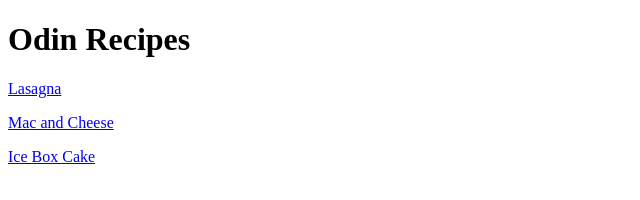
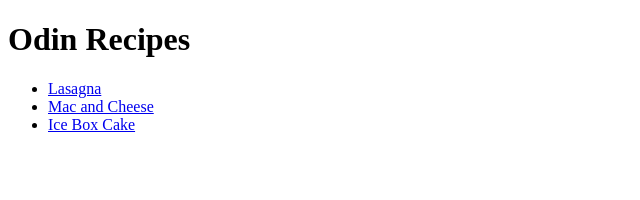
Before and after one commit to losecontrol4/odin-recipes, a plain HTML site: page index.html in a window 1280 px wide. Shown: the whole page, without its empty margins (0-640 px from the left). Drawn offline with Linux system fonts and the light colour scheme.

Commit message:
Add naviagtion to homepage and top of page for all recipes.

```diff
--- a/index.html
+++ b/index.html
@@ -7,8 +7,10 @@
   </head>
   <body>
     <h1>Odin Recipes</h1>
-    <p><a href="/recipes/lasagna.html">Lasagna</a></p>
-    <p><a href="/recipes/mac-and-cheese.html">Mac and Cheese</a></p>
-    <p><a href="/recipes/ice-box-cake.html">Ice Box Cake</a></p>
+    <ul>
+      <li><a href="/recipes/lasagna.html">Lasagna</a></li>
+      <li><a href="/recipes/mac-and-cheese.html">Mac and Cheese</a></li>
+      <li><a href="/recipes/ice-box-cake.html">Ice Box Cake</a></li>
+    </ul>
   </body>
 </html>
```
Also changed, not shown: recipes/ice-box-cake.html (+2 -0 lines), recipes/lasagna.html (+2 -0 lines), recipes/mac-and-cheese.html (+2 -0 lines).
